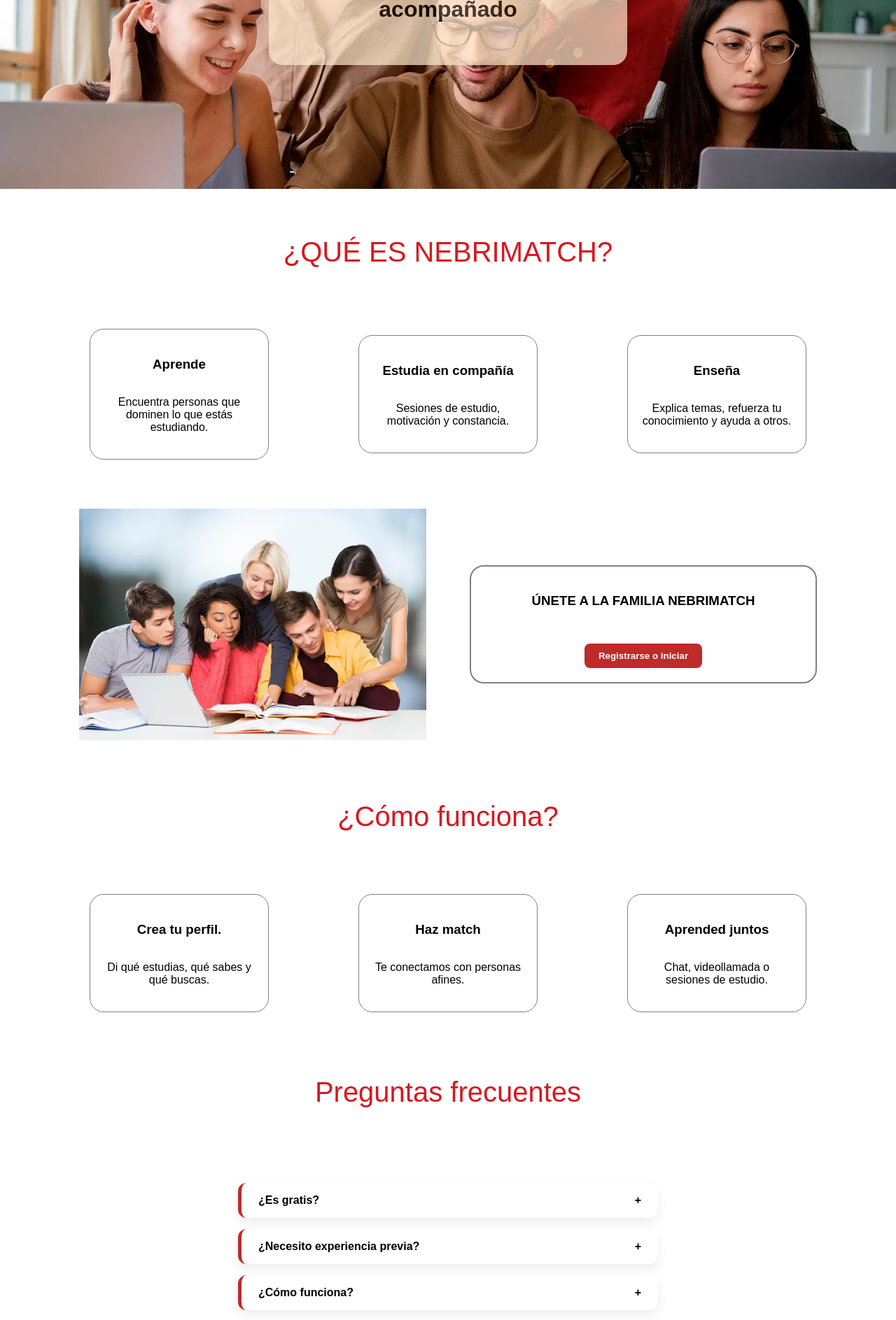
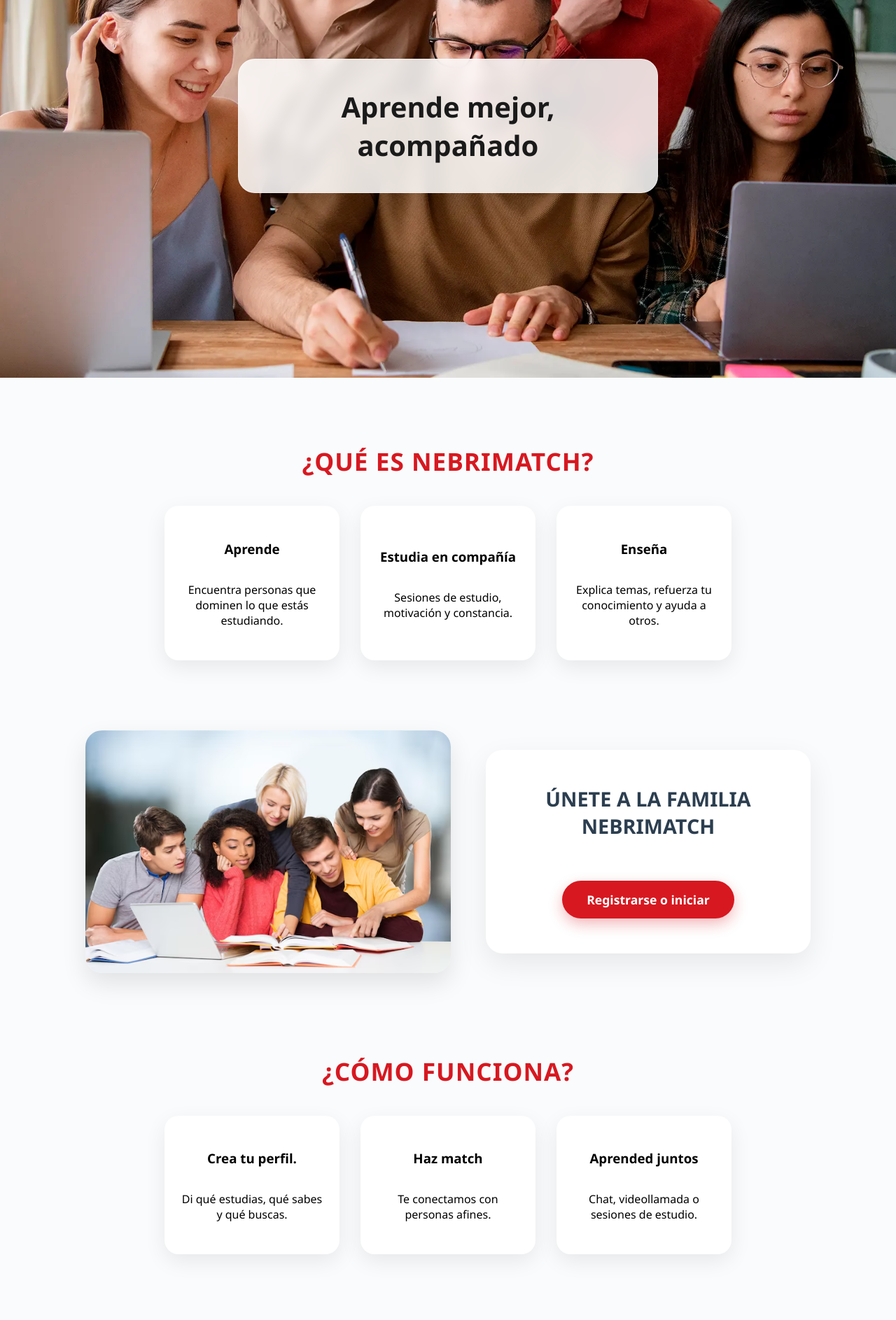
Before and after one commit to laurahigueraromero/NebriMatchNuevo, a React app in the folder frontend/: page / in a window 1280 px wide. Shown: the part 180-2067 px from the top of the page at 70% size. Built offline with nearby package versions, Linux system fonts and the light colour scheme; the HTML template or start-up script is replaced by a standard one.

Commit message:
He modificado el css de home y sus componentes

```diff
--- a/frontend/src/App.css
+++ b/frontend/src/App.css
@@ -1398,7 +1398,7 @@
 
 /*HOME*/
 * {
-    font-family: sans-serif;
+    font-family: 'Segoe UI', system-ui, sans-serif; /* Fuente más moderna */
     box-sizing: border-box;
 }
 
@@ -1408,111 +1408,173 @@
     height: auto;
     margin: 0;
     overflow-x: hidden;
-}
-
+    background-color: #fafbfc; /* Fondo apenas gris para que las cajas blancas destaquen */
+}
+
+/* =========================================
+   SECCIÓN HERO (Banner principal)
+   ========================================= */
 .info-home {
     width: 100%;
-    height: 450px;
+
+    height: 0;
+    padding-bottom: 56.25%;
     background-image: url('./assets/imagenes/imagen-home.jpg');
     background-size: cover;
-    background-position: top center;
+    background-position: center;
     background-repeat: no-repeat;
+    position: relative;
+}
+
+.eslogan-home {
+    width: 50%;
+    max-width: 600px;
+    padding: 40px;
+    background: rgba(255, 255, 255, 0.85);
+    backdrop-filter: blur(10px);
+    border-radius: 24px;
+
+    box-shadow: 0 20px 40px rgba(0, 0, 0, 0.15);
+    border: 1px solid rgba(255, 255, 255, 0.5);
+    text-align: center;
+
+    position: absolute;
+    top: 50%;
+    left: 50%;
+    transform: translate(-50%, -50%);
+}
+
+.eslogan-home h1 {
+    color: #1a1a1a;
+    font-size: 2.5rem;
+    margin: 0;
+    font-weight: 800;
+}
+
+/* =========================================
+   TÍTULOS DE SECCIÓN
+   ========================================= */
+.Preguntas-home {
+    width: 100%;
+    text-align: center;
+    display: flex;
+    justify-content: center;
+    margin-top: 60px;
+}
+
+.pregunta-home {
+    font-size: 2.2rem;
+    color: #d71820; /* Tu color de marca */
+    font-weight: 800;
+    margin-bottom: 20px;
+    text-transform: uppercase;
+    letter-spacing: 1px;
+}
+
+/* =========================================
+   TARJETAS DE DISTRIBUCIÓN
+   ========================================= */
+.DistribucionTarjetas {
+    width: 100%;
+    max-width: 1200px;
+    margin: 0 auto;
+    display: flex;
+    justify-content: center;
+    gap: 30px; /* Espaciado fijo en vez de % para que no se separen demasiado */
+    padding: 20px;
+    margin-bottom: 50px;
+    flex-wrap: wrap; /* Para que en pantallas pequeñas bajen a otra línea */
+}
+
+/* =========================================
+   SECCIÓN ÚNETE A LA FAMILIA (Imagen + Caja)
+   ========================================= */
+.filaImagen2-home {
+    width: 100%;
+    max-width: 1200px;
+    margin: 60px auto;
+    padding: 20px;
+    gap: 50px;
     display: flex;
     align-items: center;
+    justify-content: center;
+    flex-wrap: wrap; /* Responsive amigable */
+}
+
+.imagen2-home {
+    width: 45%;
+    min-width: 300px;
+    height: auto;
+    border-radius: 24px;
+    box-shadow: 0 15px 35px rgba(0,0,0,0.1); /* Sombra a la imagen */
+    transition: transform 0.3s ease;
+}
+
+.imagen2-home:hover {
+    transform: translateY(-5px); /* Pequeño salto al pasar el ratón */
+}
+
+/* Caja de registro */
+.unete-home {
+    width: 40%;
+    min-width: 300px;
+    display: flex;
+    flex-direction: column;
+    align-items: center;
+    justify-content: center;
+    background: #ffffff;
+    border-radius: 24px;
+    /* Cambiamos el borde gris feo por una sombra limpia */
+    border: none;
+    box-shadow: 0 15px 40px rgba(0,0,0,0.08);
+    padding: 50px 30px;
+}
+
+.unete-home h3 {
+    font-size: 1.8rem;
+    color: #2c3e50;
+    margin-top: 0;
     text-align: center;
-    justify-content: center;
-    gap: 100px;
-}
-
-.eslogan-home {
-    width: 40%;
-    height: auto;
-    padding: 40px;
-    background-color: blanchedalmond;
-    opacity: 0.7;
-    display: flex;
-    align-items: center;
-    text-align: center;
-    justify-content: center;
-    border-radius: 20px;
-    margin-top: -100px;
-}
-
-.preguntas-home {
-    width: auto;
-    height: auto;
-    text-align: center;
-    align-items: center;
-    display: flex;
-}
-
-.pregunta-home {
-    width: auto;
-    height: 100px;
-    font-size: 40px;
-    color: #d71820;
-    text-align: center;
-    align-items: center;
+}
+
+/* Botón de Registro moderno */
+.botones-home {
     display: flex;
     justify-content: center;
-}
-
-.DistribucionTarjetas {
     width: 100%;
-    height: auto;
-    text-align: center;
-    align-items: center;
-    display: flex;
-    justify-content: center;
-    gap: 10%;
-    padding-top: 20px;
-    margin-bottom: 50px;
-}
-
-.filaImagen2-home {
-    width: 100%;
-    height: auto;
-    padding: 20px;
-    gap: 5%;
-    display: flex;
-    align-items: center;
-    text-align: center;
-    justify-content: center;
-}
-
-.imagen2-home {
-    width: 40%;
-    height: auto;
-}
-
-.unete-home {
-    width: 40%;
-    height: auto;
-    align-items: center;
-    flex-direction: column;
-    border-radius: 20px;
-    border: 2px solid gray;
-    padding: 20px;
-}
-
-.botones-home {
-    display: flex;
-    text-align: center;
-    align-items: center;
-    justify-content: center;
-    gap: 40px;
-    margin-top: 50px;
-}
-
+    margin-top: 30px;
+}
+
+.botones-home button {
+    background-color: #d71820; /* Color Nebrimatch */
+    color: white;
+    font-size: 1.1rem;
+    font-weight: bold;
+    padding: 15px 35px;
+    border: none;
+    border-radius: 30px;
+    cursor: pointer;
+    box-shadow: 0 8px 20px rgba(215, 24, 32, 0.3); /* Sombra roja brillante */
+    transition: all 0.3s ease;
+}
+
+.botones-home button:hover {
+    background-color: #b51219;
+    transform: translateY(-3px);
+    box-shadow: 0 12px 25px rgba(215, 24, 32, 0.4);
+}
+
+/* =========================================
+   SECCIÓN FAQ
+   ========================================= */
 .distribuccionFAQ-home {
     width: 100%;
-    height: auto;
-    float: left;
-    margin-top: 40px;
-    padding-bottom: 50px;
-
-}
-
+    display: flex;
+    flex-direction: column;
+    align-items: center;
+    margin-top: 20px;
+    padding-bottom: 80px;
+}
 .body-perfil {
     width: 100vw;
     text-align: center;
--- a/frontend/src/componentes/FAQItem/FAQitem.css
+++ b/frontend/src/componentes/FAQItem/FAQitem.css
@@ -1,25 +1,69 @@
+/* Contenedor padre general de FAQs */
 .faq-home {
-  max-width: 600px;
-  margin: 4rem auto;
+  width: 100%;
+  max-width: 800px; /* Un poco más ancho para que respire */
+  margin: 2rem auto;
+  padding: 0 20px;
 }
 
+/* Cada tarjeta individual de pregunta */
 .faq-item {
+  width: 100%;
   background: white;
-  padding: 1rem 1.5rem;
-  border-radius: 12px;
-  margin-bottom: 1rem;
+  padding: 1.2rem 2rem;
+  border-radius: 16px;
+  margin-bottom: 1.2rem;
   cursor: pointer;
-  box-shadow: 0 6px 16px rgba(0,0,0,.08);
+  /* Sombra inicial suave */
+  box-shadow: 0 4px 15px rgba(0,0,0,0.05);
+  border: 1px solid #f5f5f5;
+  transition: all 0.3s ease; /* Transición suave para todos los cambios */
 }
 
+/* Efecto al pasar el ratón */
+.faq-item:hover {
+  transform: translateY(-4px); /* Se levanta un poco */
+  box-shadow: 0 12px 25px rgba(0,0,0,0.1); /* Sombra más fuerte al levantarse */
+  border-color: rgba(215, 24, 32, 0.2); /* Borde sutil rojo */
+}
+
+/* Zona de la pregunta y el icono */
 .faq-question {
   display: flex;
   justify-content: space-between;
-  font-weight: 600;
-
+  align-items: center;
+  font-weight: 700;
+  font-size: 1.1rem;
+  color: #2c3e50;
 }
 
+/* El icono + o - */
+.faq-question span:last-child {
+  font-size: 1.5rem;
+  color: #d71820; /* Color rojo de tu marca */
+  font-weight: bold;
+  transition: transform 0.3s ease;
+}
+
+/* Zona de la respuesta */
 .faq-answer {
-  margin-top: .5rem;
+  margin-top: 1rem;
+  padding-top: 1rem;
+  border-top: 1px solid #eee; /* Línea separadora */
   color: #555;
+  font-size: 1rem;
+  line-height: 1.6;
+  animation: fadeIn 0.4s ease-out; /* Animación al abrirse */
 }
+
+/* Animación de desvanecimiento para el texto */
+@keyframes fadeIn {
+  from {
+      opacity: 0;
+      transform: translateY(-10px);
+  }
+  to {
+      opacity: 1;
+      transform: translateY(0);
+  }
+}
--- a/frontend/src/componentes/TarjetaHome.css
+++ b/frontend/src/componentes/TarjetaHome.css
@@ -1,12 +1,22 @@
 .TarjetaHome {
     width: 20%;
+    min-width: 250px;
     height: auto;
     text-align: center;
     align-items: center;
     display: flex;
     flex-direction: column;
     justify-content: center;
-    padding: 20px;
+    padding: 30px 20px;
     border-radius: 20px;
     border: 1px solid gray;
+    background: #ffffff;
+    border: none;
+    box-shadow: 0 10px 30px rgba(0, 0, 0, 0.08);
+    transition: all 0.3s ease;
+
 }
+.TarjetaHome:hover {
+    transform: translateY(-8px);
+    box-shadow: 0 15px 35px rgba(0, 0, 0, 0.12);
+}
--- a/frontend/src/pages/Home.jsx
+++ b/frontend/src/pages/Home.jsx
@@ -1,10 +1,10 @@
 import TarjetaHome from "../componentes/TarjetaHome";
 import imagen2 from "../assets/imagenes/imagen2-home.jpg";
-import FAQItem from "../componentes/FAQItem/FAQItem"; // ⚠️ Corrige la mayúscula
+import FAQItem from "../componentes/FAQItem/FAQItem";
 import { useNavigate } from "react-router-dom";
 
 function Home() {
-  const navigate = useNavigate(); // ✅ Así se usa useNavigate
+  const navigate = useNavigate();
 
 
 
```
